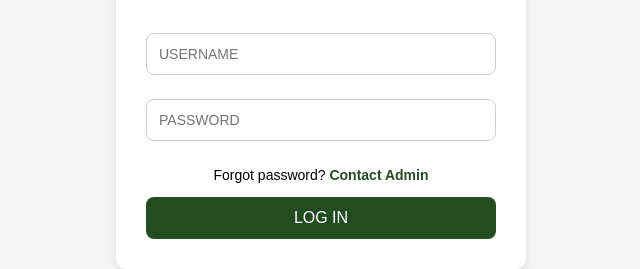
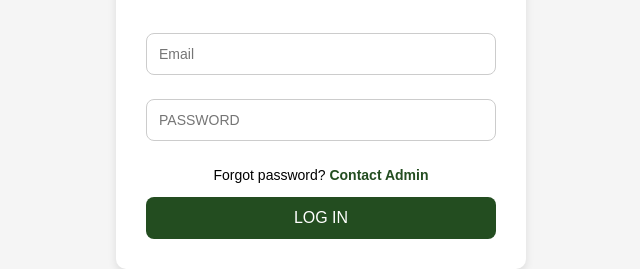
Before and after one commit to Ms-Lizelle/DENR, a website: page login.html in a window 1280 px wide. Shown: the part 357-626 px from the top of the page, 319-959 px from the left. Drawn offline with Linux system fonts and the light colour scheme; some packages are replaced by stand-ins of ours; a script that the page names is missing.

Commit message:
edited email login

```diff
--- a/login.html
+++ b/login.html
@@ -10,7 +10,7 @@
 <body>
     <div class="login-container">
         <img src="logo.png" alt="Logo" class="logo">
-        <input type="email" id="username" placeholder="USERNAME" required>
+        <input type="email" id="username" placeholder="Email" required>
         <input type="password" id="password" placeholder="PASSWORD" required>
         <p class="forgot-password">Forgot password? <a href="#">Contact Admin</a></p>
         <button class="login-button" id="loginButton" type="button">LOG IN</button>
```
Also changed, not shown: 1 other file.
